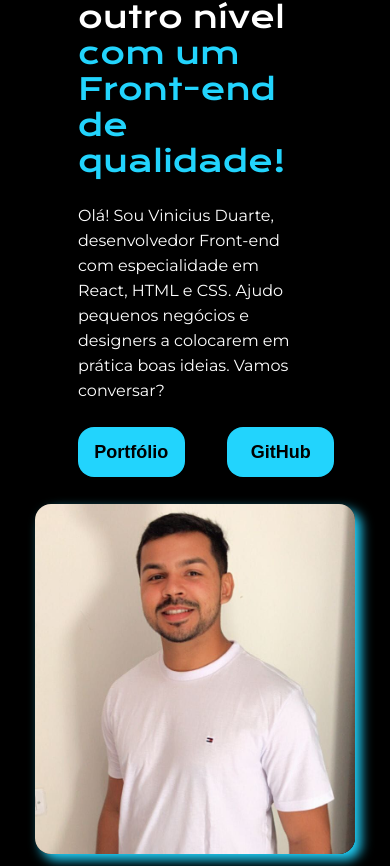
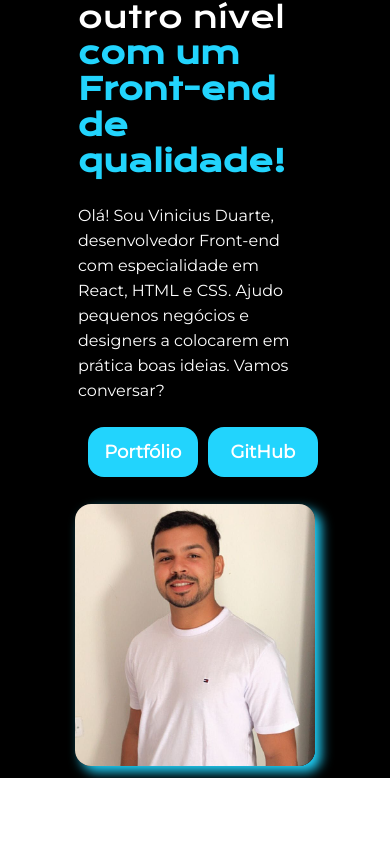
Before and after one commit to ViniciusDuarte17/estudo-css, a plain HTML site: page index.html in a window 390 px wide. Shown: the part 123-989 px from the top of the page. After the commit the page ends 901 px from the top, so only its background shows below. Drawn offline with nearby package versions, Linux system fonts and the light colour scheme.

Commit message:
styled: melhoria na estrutura html

```diff
--- a/index.html
+++ b/index.html
@@ -4,7 +4,7 @@
 <head>
     <meta charset="UTF-8">
     <meta name="viewport" content="width=device-width, initial-scale=1.0">
-    <title>Document</title>
+    <title>Portfólio</title>
     <link rel="stylesheet" href="style.css">
     <link rel="preconnect" href="https://fonts.googleapis.com">
     <link rel="preconnect" href="https://fonts.gstatic.com" crossorigin>
@@ -25,7 +25,7 @@
         <div class="content">
             <section class="column1">
                 <h1 class="titulo">
-                    Eleve seu negócio digital a outro nível <span class="textBlue">com um Front-end de qualidade!</span>
+                    Eleve seu negócio digital a outro nível <strong class="textBlue">com um Front-end de qualidade!</strong>
                 </h1>
                 <p class="paragrafo">
                     Olá! Sou Vinicius Duarte, desenvolvedor Front-end com especialidade em React, HTML e CSS. Ajudo
@@ -33,13 +33,8 @@
                 </p>
 
                 <div class="container-btn">
-                    <button class="btn">
-                        <a href="https://next-portifolio-seven.vercel.app/" target="_blank"
-                            class="text-btn">Portfólio</a>
-                    </button>
-                    <button class="btn">
-                        <a href="https://github.com/ViniciusDuarte17" target="_blank" class="text-btn">GitHub</a>
-                    </button>
+                    <a class="btn text-btn" href="https://next-portifolio-seven.vercel.app/" target="_blank">Portfólio</a>
+                    <a class="btn text-btn" href="https://github.com/ViniciusDuarte17" target="_blank">GitHub</a>
                 </div>
             </section>
 
--- a/style.css
+++ b/style.css
@@ -10,7 +10,7 @@
   width: 100%;
   min-height: 100vh;
   background-color: black;
-  color: white;
+  color: #fff;
   font-family: "Montserrat", sans-serif;
 }
 
@@ -76,7 +76,7 @@
   padding: 0px 0px 15px 0px;
 }
 .column2 {
-  width: 80%;
+  width: 100%;
 }
 
 .container-btn {
@@ -87,13 +87,14 @@
 }
 
 .btn {
-  width: 16em;
+  width: 14em;
   height: 79px;
   border-radius: 16px;
   background: #22d4fd;
   border: none;
   gap: 15px;
   cursor: pointer;
+  margin-left: 4%;
 }
 
 .btn:hover {
@@ -105,10 +106,13 @@
   text-decoration: none;
   color: inherit;
   cursor: pointer;
-  font-weight: 600;
+  font-weight: 400;
   line-height: 36px;
   font-weight: bolder;
-  font-size: 24px;
+  font-size: 20px;
+  display: flex;
+  align-items: center;
+  justify-content: center;
 }
 
 .imgPerfil {
@@ -125,7 +129,7 @@ img:hover {
 }
 
 @media (max-width: 950px) {
-  img {
+  .imgPerfil {
     width: 15em;
     height: 100%;
   }
@@ -154,7 +158,7 @@ img:hover {
 }
 @media (max-width: 640px) {
   .container-btn {
-    width: 22em;
+    width: 18em;
   }
   .btn {
     width: 10.7em;
@@ -163,7 +167,7 @@ img:hover {
 }
 @media (max-width: 475px) {
   .container-btn {
-    width: 16em;
+    width: 15em;
   }
   .btn {
     width: 8em;
```
